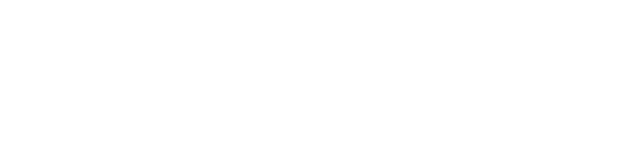
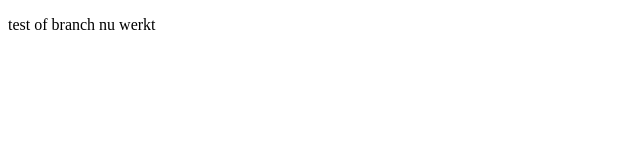
Before and after one commit to Nicolette47/Huiswerk-les4-afronding-html-css, a plain HTML site: page index.html in a window 1280 px wide. Shown: the whole page, without its empty margins (0-640 px from the left). Drawn offline with Linux system fonts and the light colour scheme.

Commit message:
images toegevoegd en html test

```diff
--- a/index.html
+++ b/index.html
@@ -5,6 +5,6 @@
     <title>Title</title>
 </head>
 <body>
-
+<p>test of branch nu werkt</p>
 </body>
 </html>
```
Also changed, not shown: assets/styles/styles.css (+31 -0 lines), assets/images/icon_copywriting.svg (added), assets/images/icon_graphic-design.svg (added), assets/images/icon_seo.svg (added), assets/images/icon_ux.svg (added), assets/images/icon_web-design.svg (added), assets/images/icon_web-development.svg (added), assets/images/noise-texture.png (added), assets/images/squiggle_line.svg (added), assets/images/squiggle_line_stripe.svg (added), assets/images/work-image-01.jpeg (added), assets/images/work-image-02.jpeg (added), 1 other file.
